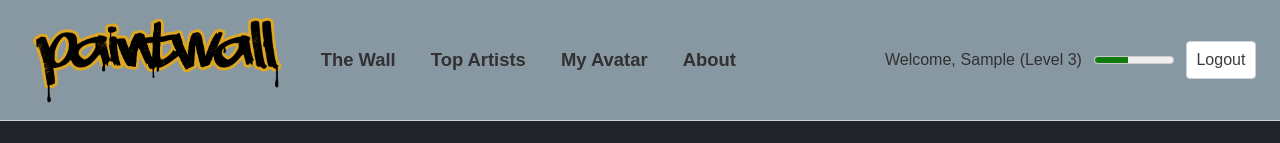
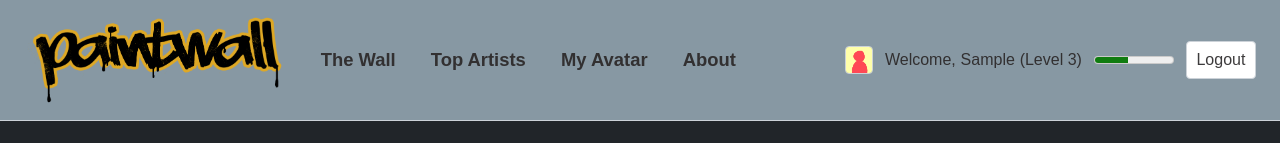
Before and after one commit to Caleb-D-Ace/startup, a React (Vite) app: page /profile in a window 1280 px wide. Both pictures are taken after typing "Sample", "Sample123" into the empty fields and a click on the button "Login". Shown: the top 143 px of the page. Built offline with nearby package versions, Linux system fonts and the light colour scheme; a web font is replaced by a local one.

Commit message:
Added avatar icon and saving custom avatars

```diff
--- a/src/AuthContext.jsx
+++ b/src/AuthContext.jsx
@@ -11,12 +11,24 @@ const AuthContext = createContext(null);
 export function AuthProvider({ children }) {
   const [username, setUsername] = useState(null);
 
+  // Same cross-component staleness problem as username, for the saved
+  // avatar: AvatarIcon (header) and Profile's "Set Avatar" button are also
+  // not in an ancestor/descendant relationship, so without a shared signal
+  // the header icon would only ever reflect the avatar as of login, not
+  // whatever was last saved. notifyAvatarChanged bumps this; AvatarIcon
+  // depends on it to know when to re-read the saved pixels.
+  const [avatarVersion, setAvatarVersion] = useState(0);
+
   useEffect(() => {
     const saved = localStorage.getItem('paintwall-username');
     if (saved) {
       setUsername(saved);
     }
   }, []);
+
+  function notifyAvatarChanged() {
+    setAvatarVersion((v) => v + 1);
+  }
 
   function login(name) {
     try {
@@ -38,7 +50,7 @@ export function AuthProvider({ children }) {
   }
 
   return (
-    <AuthContext.Provider value={{ username, login, logout }}>
+    <AuthContext.Provider value={{ username, login, logout, avatarVersion, notifyAvatarChanged }}>
       {children}
     </AuthContext.Provider>
   );
--- a/src/app.css
+++ b/src/app.css
@@ -304,6 +304,21 @@ input[type="range"] {
   flex-wrap: wrap;
   align-items: center;
   gap: 0.75rem;
+}
+
+.avatar-icon {
+  flex-shrink: 0;
+  border: 1px solid var(--color-border);
+  border-radius: var(--radius);
+  background-color: var(--canvas-bg);
+  object-fit: cover; /* only affects the <img> fallback variant -- canvas ignores it */
+}
+
+/* Scoped to the canvas variant only (the actual painted avatar) -- the
+   generic placeholder <img> is a smooth flat-color silhouette, not pixel
+   art, so it should downscale normally instead of going blocky. */
+canvas.avatar-icon {
+  image-rendering: pixelated;
 }
 
 /* "Welcome, <username> (Level 3)" -- forced onto one line so a long
--- a/src/app.jsx
+++ b/src/app.jsx
@@ -3,6 +3,7 @@ import 'bootstrap/dist/css/bootstrap.min.css';
 import './app.css';
 import { BrowserRouter, NavLink, Route, Routes } from 'react-router-dom';
 import { AuthProvider, useAuth } from './AuthContext';
+import { AvatarIcon } from './canvas/AvatarIcon';
 import {Wall} from './wall/wall'
 import {Artists} from './artists/artists'
 import {Profile} from './profile/profile'
@@ -65,7 +66,7 @@ export default function App() {
 // not just a port: login state now lives in React, so there's nothing left
 // for a separate script to fight over.
 function AuthPanel() {
-  const { username: loggedInAs, login, logout } = useAuth();
+  const { username: loggedInAs, login, logout, avatarVersion } = useAuth();
   const [usernameInput, setUsernameInput] = useState('');
 
   function handleSubmit(event) {
@@ -86,6 +87,7 @@ function AuthPanel() {
     return (
       <div id="header-auth" className="site-auth">
         <div id="profile-panel">
+          <AvatarIcon username={loggedInAs} avatarVersion={avatarVersion} size={28} />
           <span className="profile-greeting">
             Welcome, <span id="current-username">{loggedInAs}</span>{' '}
             <span id="user-level">(Level 3)</span>
--- /dev/null
+++ b/src/canvas/AvatarIcon.jsx
@@ -0,0 +1,65 @@
+// Small read-only rendering of a user's saved avatar -- not a PaintCanvas,
+// no pointer events, nothing interactive. Draws once from loadAvatar's
+// saved pixel data onto a canvas at the avatar's native resolution, then
+// lets CSS scale it down to icon size (image-rendering: pixelated, scoped
+// to just the canvas variant below, keeps that downscale crisp/blocky
+// instead of blurring it, matching the rest of the app's pixel-art look).
+//
+// Before anyone's ever saved an avatar, there's nothing to draw -- falls
+// back to the generic placeholder image instead of an empty square.
+
+import React, { useEffect, useRef } from 'react';
+import { loadAvatar, paletteIndexToHex } from './canvasApi';
+
+const AVATAR_SIZE = 400; // must match Profile.jsx's AVATAR_SIZE -- that's what loadAvatar's saved coordinates are in
+const GENERIC_AVATAR_SRC = '/images/generic_profile.png';
+
+/**
+ * @param {string|null} username
+ * @param {number} avatarVersion - bump this (via AuthContext's
+ *   notifyAvatarChanged) whenever the saved avatar changes, since this
+ *   component has no other way to know a save happened elsewhere.
+ * @param {number} [size] - displayed CSS size in px. Defaults to 32.
+ */
+export function AvatarIcon({ username, avatarVersion, size = 32 }) {
+  const canvasRef = useRef(null);
+  const pixels = username ? loadAvatar(username) : null;
+  const hasAvatar = Boolean(pixels && pixels.length > 0);
+
+  useEffect(() => {
+    if (!hasAvatar) {
+      return;
+    }
+    const ctx = canvasRef.current.getContext('2d');
+    ctx.clearRect(0, 0, AVATAR_SIZE, AVATAR_SIZE);
+    pixels.forEach(({ x, y, paletteIndex }) => {
+      ctx.fillStyle = paletteIndexToHex(paletteIndex);
+      ctx.fillRect(x, y, 1, 1);
+    });
+    // pixels is re-read fresh from loadAvatar every render, not a stable
+    // dependency -- username/avatarVersion/hasAvatar are the real triggers.
+    // eslint-disable-next-line react-hooks/exhaustive-deps
+  }, [username, avatarVersion, hasAvatar]);
+
+  if (!hasAvatar) {
+    return (
+      <img
+        src={GENERIC_AVATAR_SRC}
+        alt=""
+        className="avatar-icon"
+        style={{ width: size, height: size }}
+      />
+    );
+  }
+
+  return (
+    <canvas
+      ref={canvasRef}
+      width={AVATAR_SIZE}
+      height={AVATAR_SIZE}
+      className="avatar-icon"
+      style={{ width: size, height: size }}
+      aria-hidden="true"
+    />
+  );
+}
--- a/src/profile/profile.jsx
+++ b/src/profile/profile.jsx
@@ -10,7 +10,7 @@ const BRUSH_SHAPE = 'round'; // only shape implemented so far -- avatar-brush-st
 const AVATAR_SIZE = 400;
 
 export function Profile() {
-  const { username } = useAuth();
+  const { username, notifyAvatarChanged } = useAuth();
   const [brushColor, setBrushColor] = useState(DEFAULT_BRUSH_COLOR);
   const [brushSize, setBrushSize] = useState(DEFAULT_BRUSH_SIZE);
 
@@ -56,6 +56,7 @@ export function Profile() {
       deduped.set(`${x},${y}`, { x, y, paletteIndex });
     });
     saveAvatar(username, [...deduped.values()]);
+    notifyAvatarChanged(); // tells the header's AvatarIcon (a different part of the tree) to re-read it
   }
 
   return (
```
Also changed, not shown: public/images/generic_profile.png (added).
